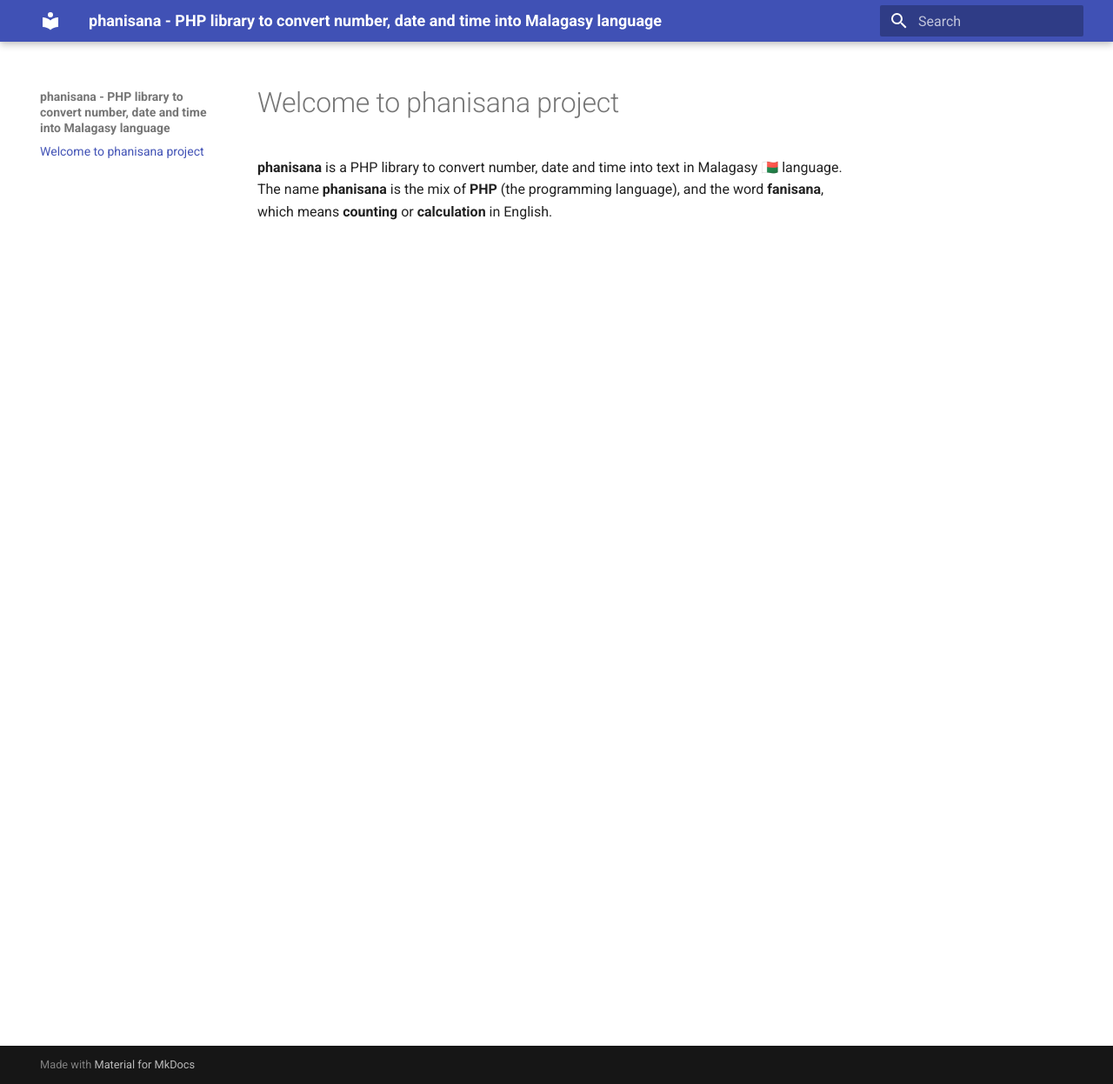
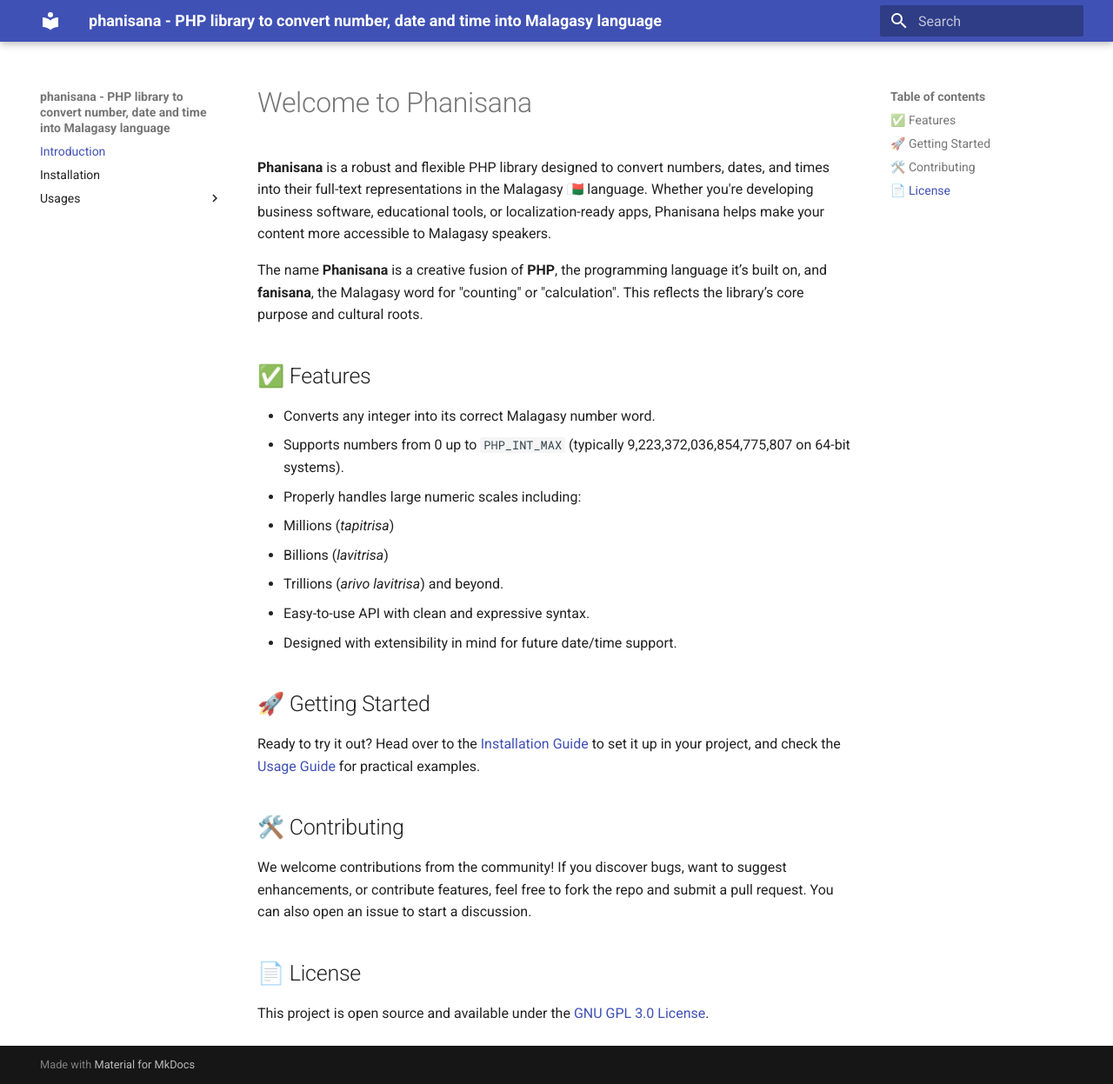
Before and after one commit to mamyraoby/phanisana, an MkDocs documentation site: the page built from docs/index.md, in a window 1280 px wide and 1247 px high. Shown: the whole window at 87% size. Built offline with MkDocs 1.6.1 and Material for MkDocs 9.7.7, drawn with Linux system fonts in a browser that asks for light colours.

Commit message:
Add documentation on phanisana.readthedocs.io

````diff
--- a/composer.json
+++ b/composer.json
@@ -1,6 +1,6 @@
 {
     "name": "mamyraoby/phanisana",
-    "description": "Phanisana is a PHP library to convert numbers into string in Malagasy language.",
+    "description": "Phanisana is a powerful PHP library that transforms numbers, dates, and times into their full-text equivalents in the Malagasy 🇲🇬 language. Whether you're localizing applications, building educational tools, or creating systems with Malagasy users in mind, Phanisana offers a reliable and intuitive solution",
     "license": "GPL-3.0-only",
     "type": "library",
     "autoload": {
--- a/docs/index.md
+++ b/docs/index.md
@@ -1,3 +1,28 @@
-# Welcome to phanisana project
+# Welcome to Phanisana
 
-**phanisana** is a PHP library to convert number, date and time into text in Malagasy 🇲🇬 language. The name **phanisana** is the mix of **PHP** (the programming language), and the word **fanisana**, which means **counting** or **calculation** in English.
+**Phanisana** is a robust and flexible PHP library designed to convert numbers, dates, and times into their full-text representations in the Malagasy 🇲🇬 language. Whether you're developing business software, educational tools, or localization-ready apps, Phanisana helps make your content more accessible to Malagasy speakers.
+
+The name **Phanisana** is a creative fusion of **PHP**, the programming language it’s built on, and **fanisana**, the Malagasy word for "counting" or "calculation". This reflects the library’s core purpose and cultural roots.
+
+## ✅ Features
+
+- Converts any integer into its correct Malagasy number word.
+- Supports numbers from 0 up to `PHP_INT_MAX` (typically 9,223,372,036,854,775,807 on 64-bit systems).
+- Properly handles large numeric scales including:
+  - Millions (*tapitrisa*)
+  - Billions (*lavitrisa*)
+  - Trillions (*arivo lavitrisa*) and beyond.
+- Easy-to-use API with clean and expressive syntax.
+- Designed with extensibility in mind for future date/time support.
+
+## 🚀 Getting Started
+
+Ready to try it out? Head over to the [Installation Guide](./installation) to set it up in your project, and check the [Usage Guide](./usages/number) for practical examples.
+
+## 🛠️ Contributing
+
+We welcome contributions from the community! If you discover bugs, want to suggest enhancements, or contribute features, feel free to fork the repo and submit a pull request. You can also open an issue to start a discussion.
+
+## 📄 License
+
+This project is open source and available under the [GNU GPL 3.0 License](https://www.gnu.org/licenses/gpl-3.0.html).
--- /dev/null
+++ b/docs/overrides/usages/number.md
@@ -0,0 +1,47 @@
+# Number Converter
+
+**Phanisana** supports numbers from 0 up to `PHP_INT_MAX` (typically 9,223,372,036,854,775,807 on 64-bit systems), converting them into their full Malagasy word representations.
+
+## Basic Usage
+
+To convert a number into its Malagasy word form, you can use the `NumberConverter` class or the global helper function `phanisana_number_converter()`.
+
+### Using the NumberConverter class
+
+First, ensure you have included the Composer autoloader:
+
+```php
+<?php
+
+// Include Composer's autoloader if it hasn't been loaded elsewhere
+require 'vendor/autoload.php';
+
+use MamyRaoby\Phanisana\Converter\NumberConverter;
+
+// Instantiate the converter
+$converter = new NumberConverter();
+
+// Convert a number to Malagasy words
+echo $converter->toWords(2025);
+// Output: dimy amby roapolo sy roa arivo
+```
+
+### Using the helper function
+
+If you prefer a simpler syntax, use the global helper function:
+
+```php
+<?php
+
+// Include Composer's autoloader if it hasn't been loaded elsewhere
+require 'vendor/autoload.php';
+
+echo phanisana_number_converter(119);
+// Output: sivy amby folo amby zato
+```
+
+## Notes
+
+- The converter handles compound numbers using correct Malagasy grammatical structures.
+- Negative numbers and decimal support are currently **not** available.
+- If you pass a non-integer value, a `TypeError` will be thrown.
--- a/mkdocs.yml
+++ b/mkdocs.yml
@@ -5,3 +5,8 @@ theme:
   custom_dir: docs/overrides
 extra_javascript:
   - javascripts/readthedocs.js
+nav:
+  - 'Introduction': 'index.md'
+  - 'Installation': 'installation.md'
+  - 'Usages':
+    - 'Number Converter': 'usages/number.md'
````
Also changed, not shown: README.md (+31 -16 lines), docs/installation.md (added, +41 -0 lines).
